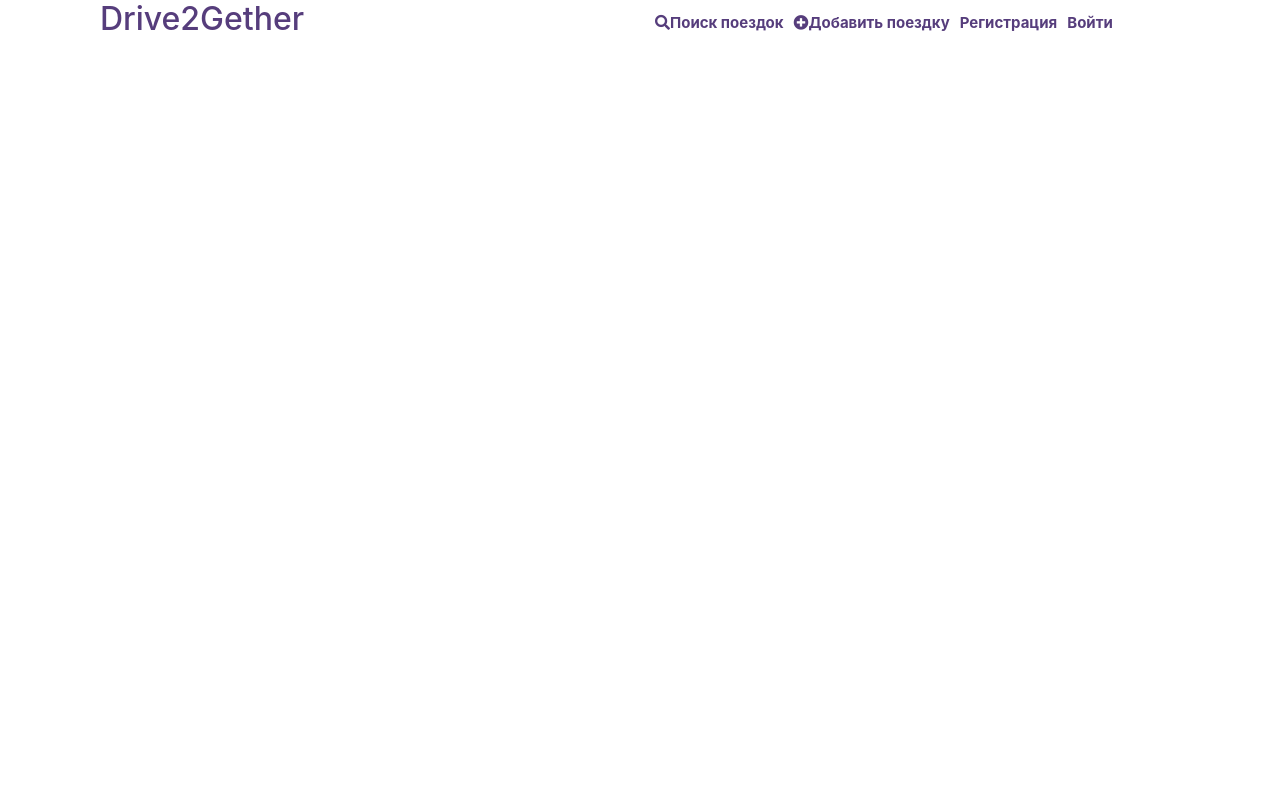
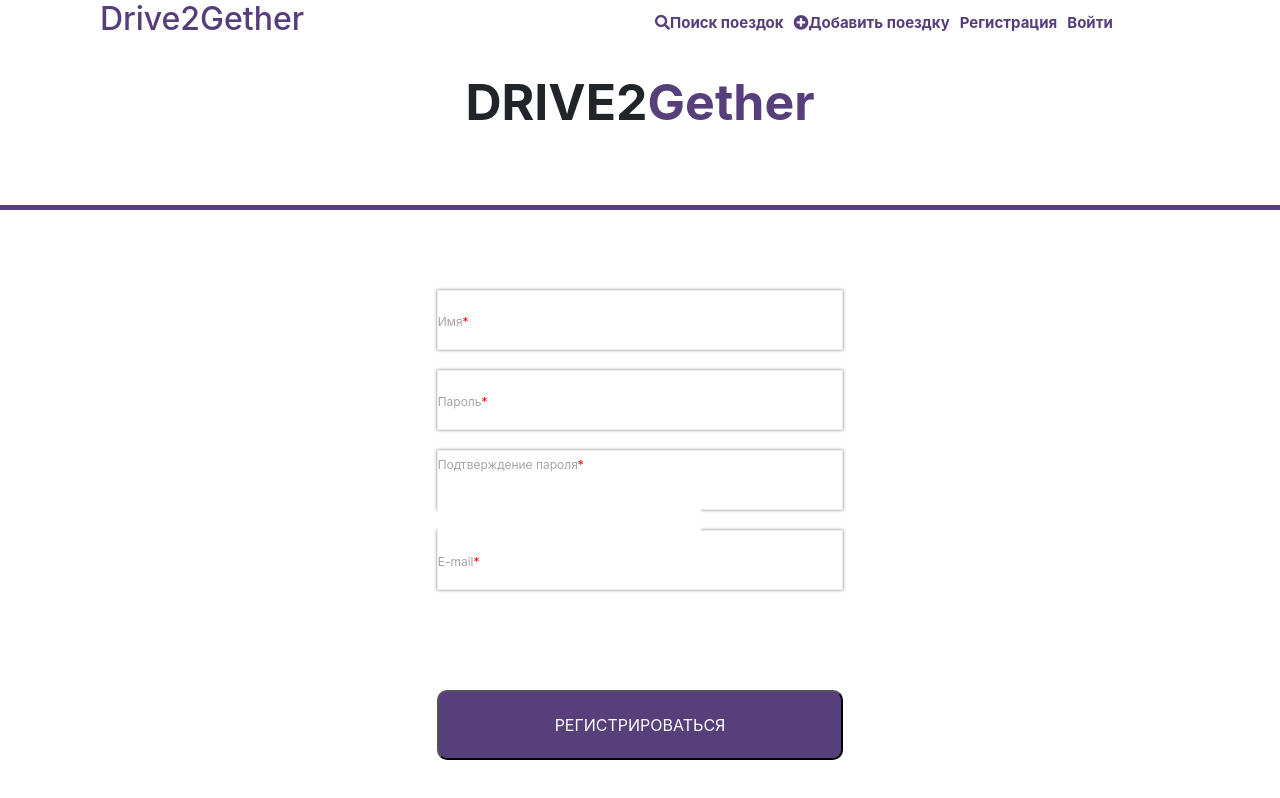
Before and after one commit to svv1313/Drive2Gether, a React app: page /registration in a window 1280 px wide. Built offline with nearby package versions, Linux system fonts and the light colour scheme.

Commit message:
login and registration page

```diff
--- /dev/null
+++ b/src/components/ButtonForm.js
@@ -0,0 +1,14 @@
+import React, {Component} from "react";
+import '../style/ButtonForm.css'
+
+class ButtonForm extends Component {
+
+    render() {
+        const { placeholder } = this.props;
+        return (
+            <button type='submit' className='form__button'>{ placeholder }</button>
+        );
+    }
+}
+
+export default ButtonForm;
--- a/src/components/Header.js
+++ b/src/components/Header.js
@@ -10,7 +10,7 @@ class Header extends Component{
                 <div className='header_container container'>
                     <Col lg={6} className='header_logo'>
                         <div className='header_logo_container'>
-                            <h2 className='header_logo_container__title'>Drive2Gether</h2>
+                            <Link to='/'><h2 className='header_logo_container__title'>Drive2Gether</h2></Link>
                         </div>
                     </Col>
                     <Col lg={6}  className='header_linkBar'>
--- /dev/null
+++ b/src/components/InputField.js
@@ -0,0 +1,34 @@
+import React, { Component } from "react";
+import '../style/InputField.css'
+
+class InputField extends Component{
+
+    isLogin(formType, placeholder) {
+        let leftSpan = <span className='inputField__placeholder'>{placeholder}<span className='inputField__placeholder__reg'>*</span></span>;
+        let rightSpan = <span className='inputField__placeholder'>{placeholder}</span>
+        if (formType === 'login') return {rightSpan, leftSpan: null};
+        if (formType === 'registration') return {leftSpan, rightSpan: null};
+    }
+
+    render() {
+        const { type, name, id, value, onChangeValue, placeholder, formType } = this.props;
+        const { isLogin } = this;
+        return (
+            <div className='inputWrap'>
+                {isLogin(formType,placeholder).leftSpan}
+                <input
+                    type={type}
+                    name={name}
+                    id={id}
+                    value={value}
+                    onChange={ evt => {
+                        onChangeValue(evt)
+                    }}
+                />
+                {isLogin(formType,placeholder).rightSpan}
+            </div>
+        );
+    }
+}
+
+export default InputField;
--- /dev/null
+++ b/src/components/LoginPage.js
@@ -0,0 +1,61 @@
+import React, { Component } from "react";
+import '../style/Login.css'
+import InputField from '../components/InputField'
+import LogoInForm from '../components/LogoInForm'
+import ButtonForm from "../components/ButtonForm";
+
+class LoginPage extends Component {
+  state = {
+    username: '',
+    password: '',
+  };
+
+  componentWillMount = () => {};
+
+  onChangeValue = evt => {
+    let { name, value } = evt.target;
+
+    const data = { [name]: value };
+    this.setState({ ...data });
+  };
+
+  render() {
+    const { username, password } = this.state;
+    const { onChangeValue } = this;
+    const formType = 'login';
+    return (
+      <section className='login'>
+        <LogoInForm/>
+        <div className='loginForm row'>
+          <form className='container col-4'>
+            <InputField
+              name='username'
+              type='name'
+              id='username'
+              formType={formType}
+              placeholder='Имя'
+              value={username}
+              onChangeValue={onChangeValue}
+            />
+            <InputField
+                name='password'
+                type='password'
+                id='password'
+                placeholder='Пароль'
+                formType={formType}
+                value={password}
+                onChangeValue={onChangeValue}
+            />
+            <span className='loginForm__passwordForgot'>Забыли пароль?</span>
+            <ButtonForm placeholder='Логин'/>
+            <div className='loginForm_createAccount'>
+              <span>Еще не зарегистрировались?</span><span className='loginForm_createAccount__singUp'>Регистрация</span>
+            </div>
+          </form>
+        </div>
+      </section>
+    );
+  }
+}
+
+export default LoginPage;
--- /dev/null
+++ b/src/components/LogoInForm.js
@@ -0,0 +1,16 @@
+import React, { Component } from "react";
+import '../style/LogoInForm.css'
+
+class LogoInForm extends Component{
+    render() {
+        return(
+            <div className="logo">
+                <div className='logo_container container'>
+                    <p className='logo_container__ihr'>Drive2</p><p className='logo_container__logo'>Gether</p>
+                </div>
+            </div>
+        )
+    }
+}
+
+export default LogoInForm;
--- /dev/null
+++ b/src/components/RegistrationPage.js
@@ -0,0 +1,77 @@
+import React, { Component } from "react";
+import LogoInForm from "../components/LogoInForm";
+import InputField from "../components/InputField";
+import '../style/Registration.css'
+import ButtonForm from "../components/ButtonForm";
+
+class RegistrationPage extends Component {
+  state = {
+    username: '',
+    password: '',
+    passwordConfirm: '',
+    email: '',
+  };
+
+  componentWillMount = () => {};
+
+  onChangeValue = evt => {
+    let { name, value } = evt.target;
+
+    const data = { [name]: value };
+    this.setState({ ...data });
+  };
+
+  render() {
+    const { username, password, passwordConfirm, email } = this.state;
+    const { onChangeValue } = this;
+    const formType = 'registration';
+    return (
+        <section className='registration'>
+          <LogoInForm/>
+          <div className='registrationForm row'>
+            <form className='container col-4'>
+              <InputField
+                  name='username'
+                  type='name'
+                  id='username'
+                  placeholder='Имя'
+                  formType={formType}
+                  value={username}
+                  onChangeValue={onChangeValue}
+              />
+              <InputField
+                  name='password'
+                  type='password'
+                  id='password'
+                  placeholder='Пароль'
+                  formType={formType}
+                  value={password}
+                  onChangeValue={onChangeValue}
+              />
+              <InputField
+                  name='passwordConfirm'
+                  type='password'
+                  id='passwordConfirm'
+                  placeholder='Подтверждение пароля'
+                  formType={formType}
+                  value={passwordConfirm}
+                  onChangeValue={onChangeValue}
+              />
+              <InputField
+                  name='email'
+                  type='email'
+                  id='email'
+                  placeholder='E-mail'
+                  formType={formType}
+                  value={email}
+                  onChangeValue={onChangeValue}
+              />
+              <ButtonForm placeholder='Регистрироваться'/>
+            </form>
+          </div>
+        </section>
+    );
+  }
+}
+
+export default RegistrationPage;
--- a/src/index.js
+++ b/src/index.js
@@ -1,25 +1,37 @@
-import React from 'react';
+import React, { Component } from 'react';
 import ReactDOM from 'react-dom';
 import './style/index.css';
 import MainPage from './MainPage';
 import * as serviceWorker from './serviceWorker';
+import createBrowserHistory from "history/createBrowserHistory";
 
 import store from './store';
 import { Provider } from "react-redux";
-import { BrowserRouter as Router, Route} from "react-router-dom";
+import { Route, Router } from "react-router-dom";
 import Header from "./components/Header";
+import LoginPage from "./components/LoginPage";
+import RegistrationPage from "./components/RegistrationPage";
+var history = createBrowserHistory()
 
 const root = document.getElementById('root');
-ReactDOM.render(
+
+class Page extends Component {
+    render() {
+        return (
             <Provider store={store}>
-        <Router>
+                <Router history={history}>
                     <div>
                         <Header/>
                         <Route exact path="/" component={MainPage} />
+                        <Route path='/login' component={LoginPage}/>
+                        <Route path='/registration' component={RegistrationPage}/>
                     </div>
                 </Router>
-    </Provider>,
-    root);
+            </Provider>
+        );
+    }
+}
+ReactDOM.render(<Page/>, root);
 
 // If you want your app to work offline and load faster, you can change
 // unregister() to register() below. Note this comes with some pitfalls.
--- /dev/null
+++ b/src/style/ButtonForm.css
@@ -0,0 +1,8 @@
+.form__button {
+  width: 100%;
+  background: #563f7b;
+  color: white;
+  text-transform: uppercase;
+  height: 70px;
+  border-radius: 10px;
+}
--- /dev/null
+++ b/src/style/InputField.css
@@ -0,0 +1,27 @@
+.inputWrap input {
+  border: none;
+  width: 65%;
+  height: 100%;
+  outline: none;
+}
+.inputField__placeholder__reg {
+  color: red;
+}
+.login .inputWrap{
+  text-align: center;
+}
+.login .inputWrap input {
+  width: 80%;
+}
+.registration .inputWrap{
+  text-align: left;
+}
+.registration .inputWrap span {
+  font-size: 12px;
+}
+.inputWrap {
+  border: 1px solid #ececec;
+  box-shadow: 0 0 3px  rgba(0, 0, 0, 0.5);
+  margin-bottom: 20px;
+  height: 60px;
+}
--- /dev/null
+++ b/src/style/Login.css
@@ -0,0 +1,26 @@
+span {
+  cursor: pointer;
+}
+.loginForm {
+  margin-top: 100px;
+  text-align: center;
+}
+.loginForm__passwordForgot {
+  color: #756969;
+  display: inline-block;
+  font-weight: bold;
+  border-bottom: 1px solid;
+  margin-bottom: 50px;
+}
+.inputField__placeholder {
+  font-size: 15px;
+  color: #a8a4a4;
+}
+.loginForm_createAccount {
+  margin-top: 20px;
+  color: #756969;
+}
+.loginForm_createAccount__singUp {
+  color: black;
+  font-weight: bold;
+}
--- /dev/null
+++ b/src/style/LogoInForm.css
@@ -0,0 +1,28 @@
+.logo_container {
+  padding: 35px;
+}
+.logo {
+  padding-top: 30px;
+}
+.logo::after {
+  content: '';
+  display: block;
+  width: 100%;
+  height: 5px;
+  background: #563f7b;
+  margin-top: 30px;
+}
+.logo_container {
+  text-align: center;
+}
+.logo_container p {
+  display: inline;
+  font-weight: bold;
+  font-size: 50px;
+}
+.logo_container__ihr {
+  text-transform: uppercase;
+}
+.logo_container__logo {
+  color: #563f7b;
+}
--- /dev/null
+++ b/src/style/Registration.css
@@ -0,0 +1,6 @@
+.registrationForm {
+  margin-top: 80px;
+}
+.registration .form__button {
+  margin-top: 80px;
+}
```
Also changed, not shown: src/style/mainSlider.css (line endings or trailing spaces), 2 other files. Lines whose indentation alone changed are shown as unchanged.
